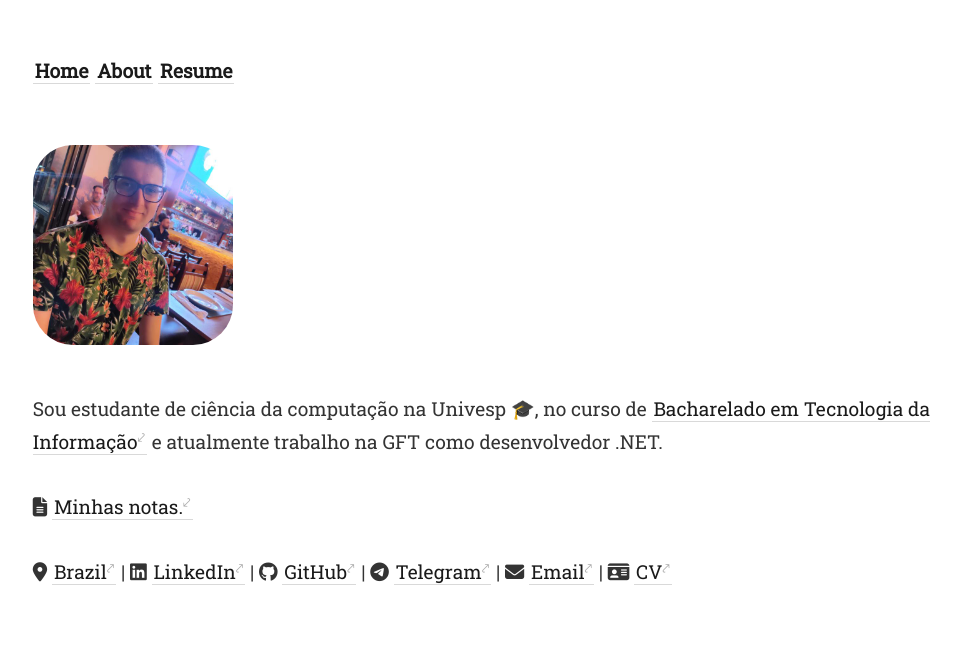
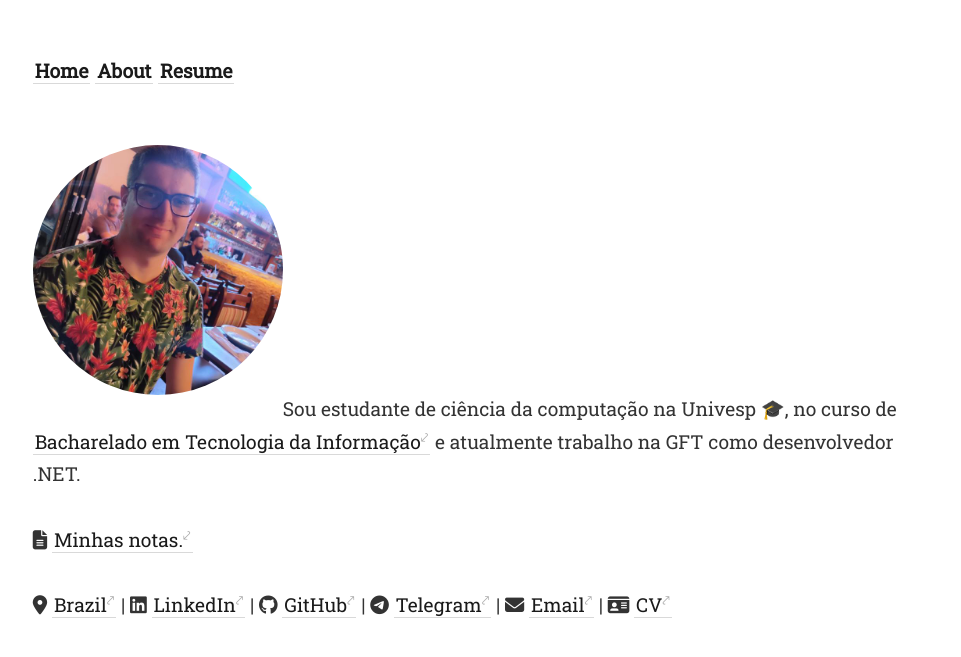
Before and after one commit to gio-bon/MyDigitalGarden, a Jekyll site: the page built from _pages/about.md, in a window 1280 px wide. Shown: the top 657 px of the page, without its empty margins (156-1117 px from the left). Built offline with Jekyll 4.4.1, drawn with Linux system fonts in a browser that asks for light colours; nearby versions of some CDN libraries.

Commit message:
alter image

```diff
--- a/_pages/about.md
+++ b/_pages/about.md
@@ -8,7 +8,7 @@ permalink: /about
     <script src="https://kit.fontawesome.com/2635e42ccc.js" crossorigin="anonymous"></script>
 </head>
 
-<img src="/assets/photo-profile.jpg" style="border-radius: 20%;" width="200" align="left"/> <br><br><br><br><br><br><br>
+<img src="/assets/photo-profile.jpg" style="border-radius: 50%;" width="250" align="left"/> <br><br><br><br><br><br><br>
 
 Sou estudante de ciência da computação na Univesp 🎓, no curso de [[BTI|Bacharelado em Tecnologia da Informação]] e atualmente trabalho na GFT como desenvolvedor .NET. <br>
 <br>
```
